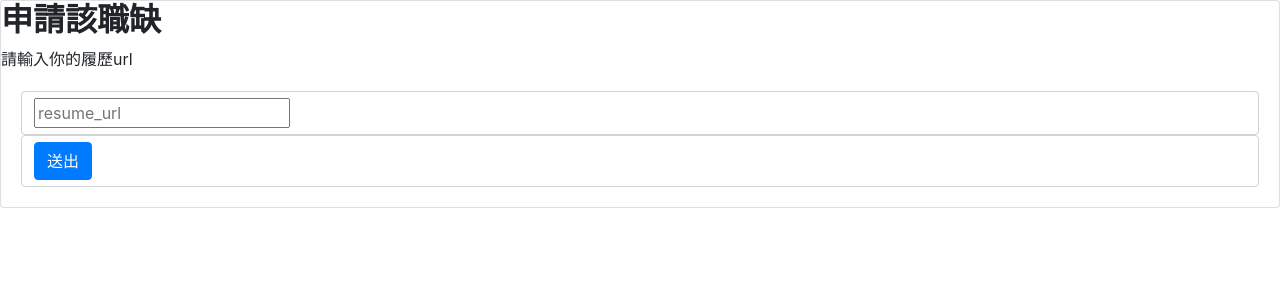
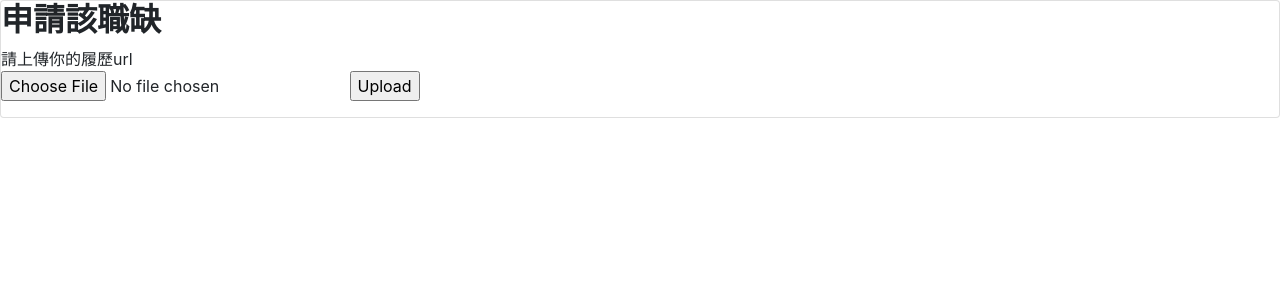
Before and after one commit to hitsuji0621/db-2023, a Flask app: page /apply_page/1 in a window 1280 px wide. Shown: the part 112-412 px from the top of the page. Run offline with Flask 3, Linux system fonts and the light colour scheme; a user stored in the database is signed in; parts of the project's set-up code (start-up, migrations or seed data) failed here and were passed over; some libraries are stand-ins or nearby versions.

Commit message:
改成上傳履歷

```diff
--- a/templates/apply_page.html
+++ b/templates/apply_page.html
@@ -4,15 +4,11 @@
 <div class="w-full h-full flex justify-center items-center">
     <div class="card flex-shrink-0 w-full max-w-sm shadow-2xl bg-base-100">
         <h2><b>申請該職缺</b></h2>
-        <span>請輸入你的履歷url</span>
-        <form class="card-body" method="post">
-            <div class="form-control">
-                <input type="text" name="resume_url" placeholder="resume_url" class="input input-bordered" />
-            </div>
-            <div class="form-control mt-6">
-                <input class="btn btn-primary" value="送出" type="submit">
-            </div>
+        <span>請上傳你的履歷url</span>
+        <form action="" method=post enctype=multipart/form-data>
+          <p><input type=file name=file>
+             <input type=submit value=Upload>
         </form>
-    </div>
+        </div>
 </div>
 {% endblock %}
```
